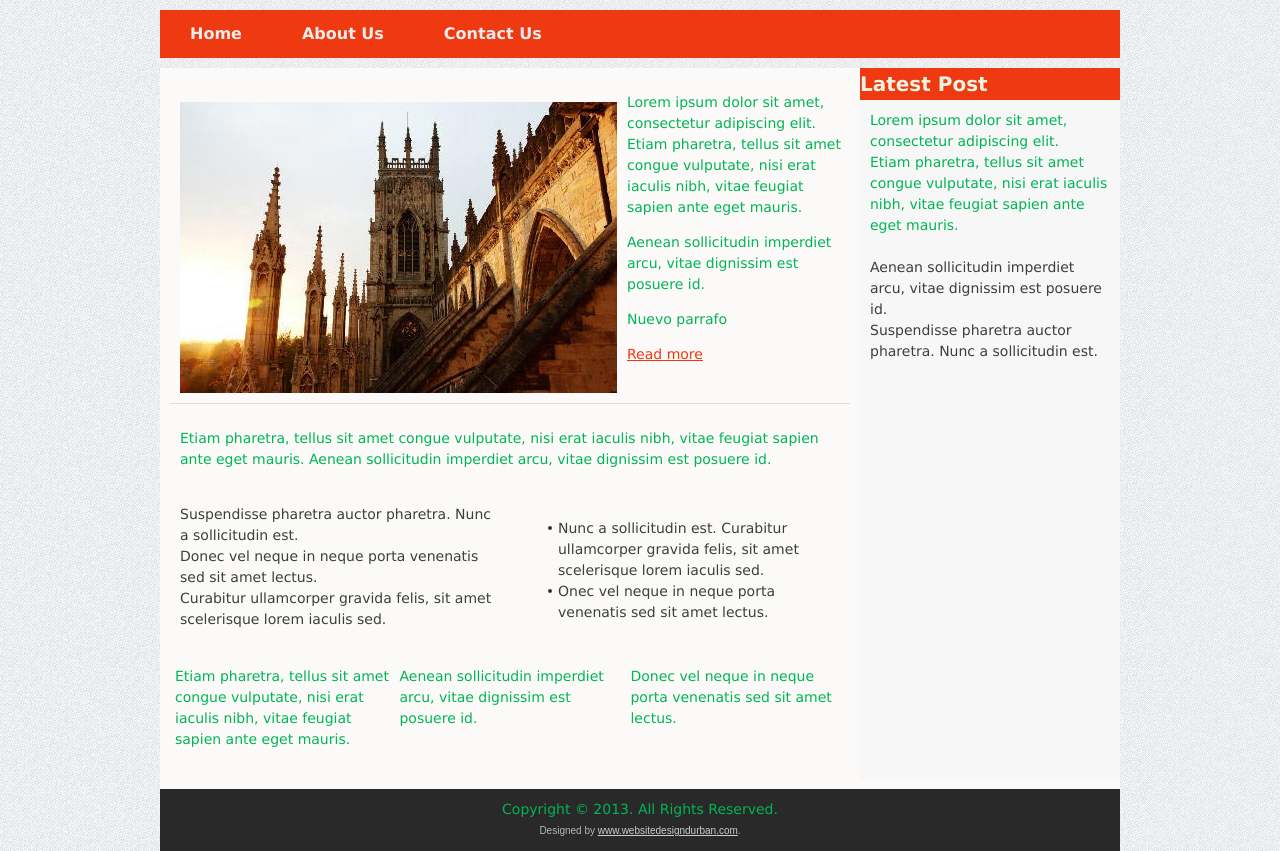
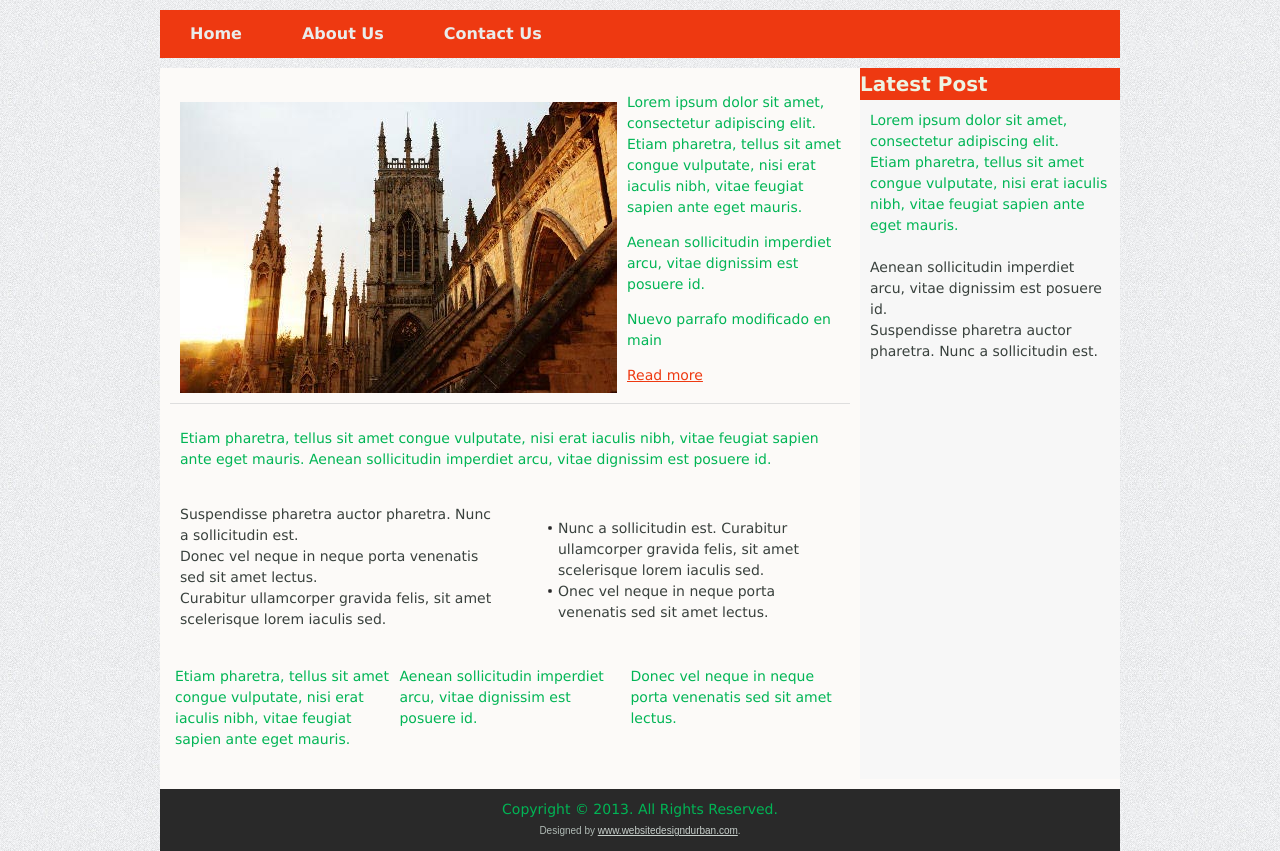
Before and after one commit to RaulPerGonz/goal-pgr24, a plain HTML site: page index.html in a window 1280 px wide. Drawn offline with Linux system fonts and the light colour scheme.

Commit message:
modificado parrafo existente

```diff
--- a/index.html
+++ b/index.html
@@ -64,7 +64,7 @@
         <p>Lorem ipsum dolor sit amet, consectetur adipiscing elit. Etiam pharetra, tellus sit amet congue vulputate, nisi erat iaculis nibh, vitae feugiat sapien ante eget mauris. </p>
 
         <p>Aenean sollicitudin imperdiet arcu, vitae dignissim est posuere id.</p>
-        <p>Nuevo parrafo</p>
+        <p>Nuevo parrafo modificado en main</p>
 
         <p><a href="./index.html">Read more</a></p>
     </div>
```
